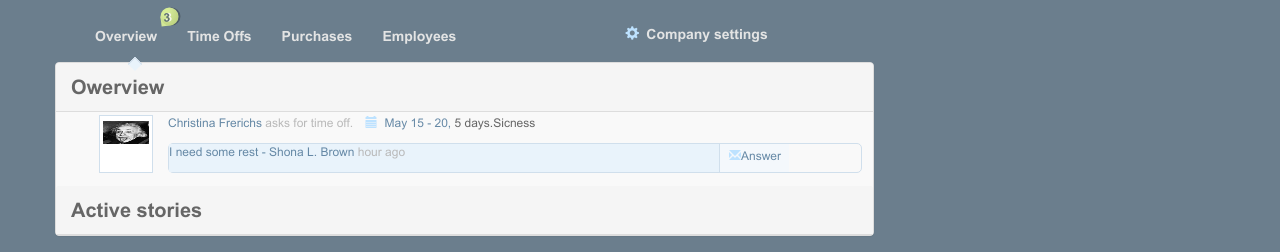
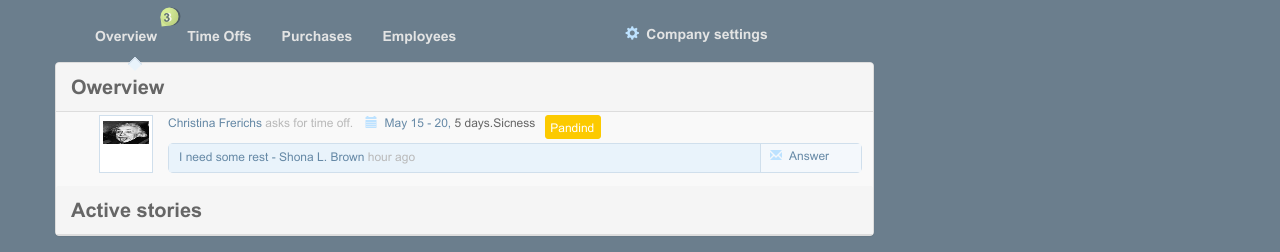
Before and after one commit to Sushinoa/Task-3, a website: page src/index.html in a window 1280 px wide. Shown: the part 46-298 px from the top of the page. Drawn offline with nearby package versions, Linux system fonts and the light colour scheme.

Commit message:
Файлы контента

```diff
--- a/src/css/main.css
+++ b/src/css/main.css
@@ -321,6 +321,27 @@ body {
     background-color: #ffffff;
     border: 1px solid #d0dfec;
 }
+.block_top{
+    display: flex;
+    width: 100%;
+    justify-content: flex-start;
+}
+.status{
+    width: 8%;
+    height: 24px;
+    background-color: #fcca00;
+    border: 1px solid #fcca00;
+    border-radius: 3px;
+    margin-left: 10px;
+}
+
+
+.status_name {
+    font-family: "ArialRegular";
+    font-size: 12px;
+    color: #ffffff;
+    margin-left: 4px;
+}
 .angle{
     width: 10px;
     height: 10px;
@@ -348,6 +369,8 @@ body {
     font-family: "ArialRegular";
     font-size: 12px;
     color: #6689a6;
+    margin-left: 10px;
+    margin-top: 5px;
 }
 .glyphicon-envelope{
     width: 5px;
@@ -366,24 +389,36 @@ body {
 
 }
 .comment{
-    width: 550px;
+    width: 88%;
     height: 28px;
-
     background-color: #e9f3fb;
 }
 .block_botoom_ansver{
-    width: 70px;
+
+    width: 15%;
     height: 28px;
     border-left: 1px solid #d0dfec;
     background-color: #f4f8fc;
 }
+
+
 .answer{
     font-family: "ArialRegular";
     font-size: 12px;
     color: #6689a6;
 
 }
+.block_bottom_ansver .answer{
+    text-decoration: none;
+    font-family: "ArialRegular";
+    font-size: 12px;
+    color: #7c99b2;
 
+}
+.glyphicon-envelope {
+    width: 12px;
+    height: 5px;
+}
 .block_bottom{
     position: relative;
     display: flex;
--- a/src/index.html
+++ b/src/index.html
@@ -106,7 +106,7 @@
                                             <span class="glyphicon glyphicon-calendar"></span>May 15 - 20, <span class="day">5 days.Sicness</span></p>
                                     </div>
                                     <div class="status">
-
+                                       <span class="status_name">Pandind</span>
                                     </div>
                                 </div>
                                 <div class="angle"></div>
```
